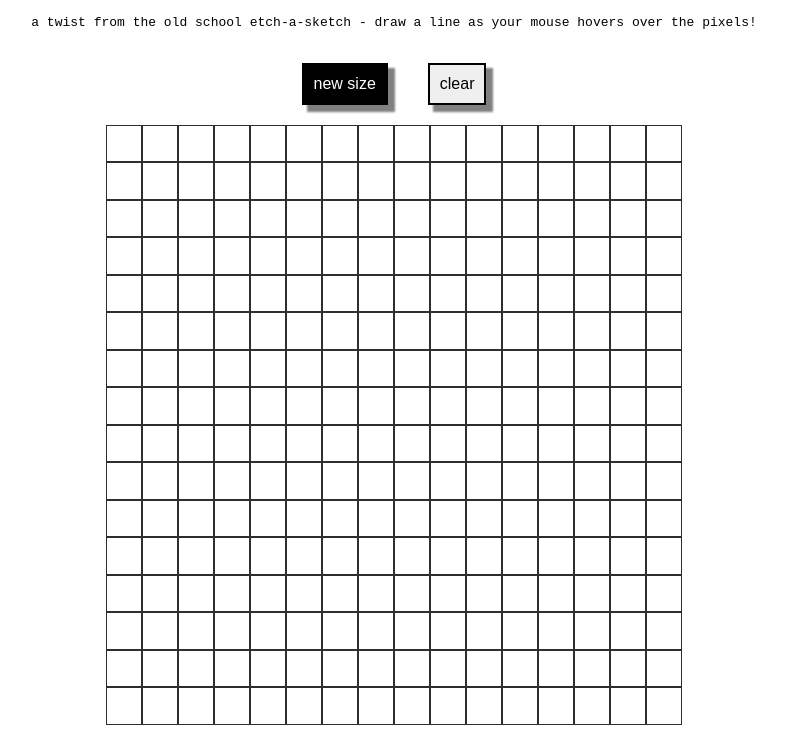
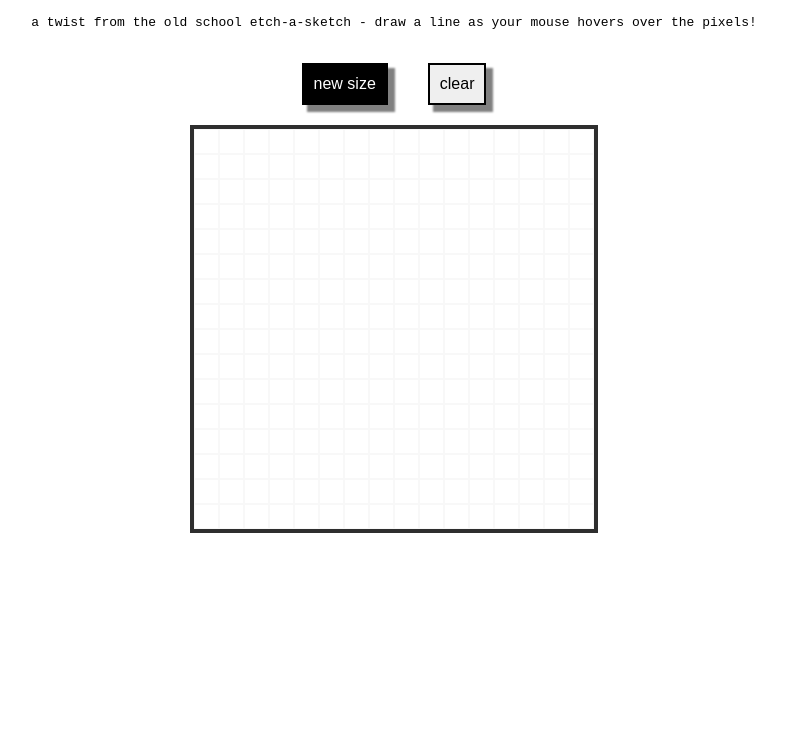
Before and after one commit to frannieziesemer/etch-a-sketch, a plain HTML site: page index.html in a window 1280 px wide. Both pictures are taken after a click on the button "clear". Shown: the part 50-800 px from the top of the page, without its empty margins (246-1031 px from the left). Drawn offline with Linux system fonts and the light colour scheme.

Commit message:
fix bug with resize button

```diff
--- a/src/script.js
+++ b/src/script.js
@@ -1,6 +1,7 @@
 const buttonContainer = document.querySelector('.button-container');
 const gridWrapper = document.querySelector('.grid-wrapper');
 let gridSize;
+
 
 //append buttons
 const clearButton = document.createElement('button');
@@ -22,35 +23,34 @@ const appendGrid = (gridSize) => {
     for(let i = 0; i < numberOfPixels; i++) {
         const div = document.createElement('div');
         div.classList.add('pixel');
+        div.addEventListener('mouseover', (event) => {
+            event.target.style.background = 'black';
+        })
         gridWrapper.appendChild(div);
     }
     gridWrapper.style.gridTemplateColumns = `repeat(${gridSize}, 1fr)`;
     gridWrapper.style.gridTemplateRows = `repeat(${gridSize}, 1fr)`;
 
+
 }
-appendGrid(16);
 
-const pixels = document.querySelectorAll('.pixel');
-//console.log(pixels);
 const clearGrid = () => {
+    let pixels = document.querySelectorAll('.pixel');
+    console.log(pixels);
     pixels.forEach((pixel) => {
-            pixel.style.background = 'white';
+        pixel.style.background = "white"
     });
 }
 
 const resizeGrid = () => {
     let size = prompt('Pick a size (width of 100 or less):');
-    gridWrapper.innerHTML = ' ';
+    gridWrapper.innerHTML = '';
     if (size < 101) {
         appendGrid(size);
     }
 }
 
 
-pixels.forEach((pixel) => {
-    pixel.addEventListener('mouseover', (event) => {
-        event.target.style.background = 'black';
-    })
-})
+window.addEventListener('load', appendGrid(16));
 clearButton.addEventListener('click', clearGrid);
 newGridSizeButton.addEventListener('click', resizeGrid);
--- a/src/styles.css
+++ b/src/styles.css
@@ -58,10 +58,14 @@
     grid-template-rows: repeat(16, 1fr);
     width: 50%; */
     margin: 0px auto;
-    min-height: 75vmin;
-    max-width: 45vmax;
+    height: 400px;
+    width: 400px;
+    /* min-height: 75vmin;
+    max-width: 45vmax; */
+    border: 4px solid rgb(46, 46, 46);
+
 }
 
 .pixel {
-    border: 1px solid rgb(46, 46, 46);
+    border: 1px solid rgb(46, 46, 46, 0.03);
 }
```
